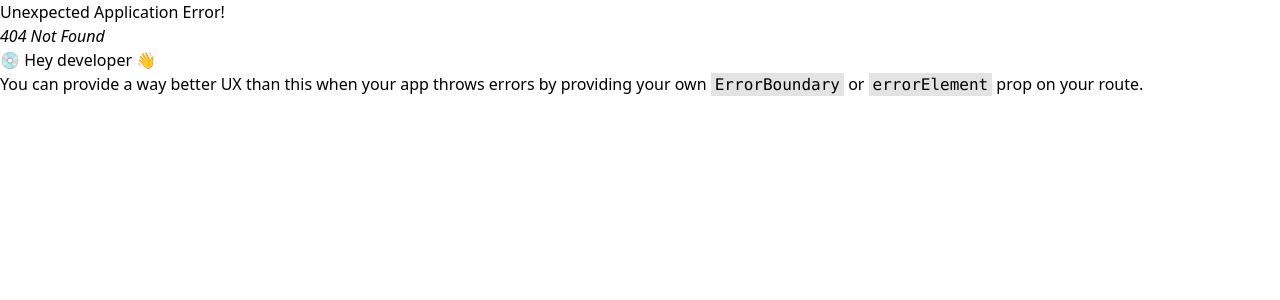
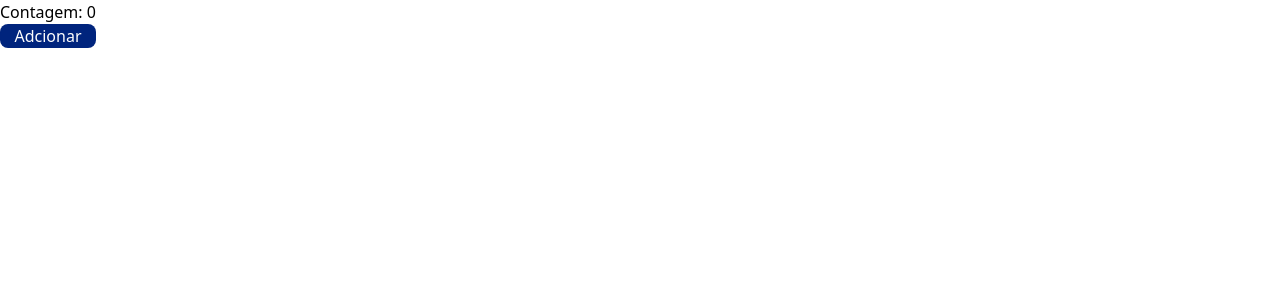
Before and after one commit to jobsontn/react-mouratech02, a React (Create React App) app: page /exemplo1 in a window 1280 px wide. Before the commit this address had no page. Shown: the top 300 px of the page. Built offline with nearby package versions, Linux system fonts and the light colour scheme.

Commit message:
Exemplo React Hooks

```diff
--- a/package.json
+++ b/package.json
@@ -37,12 +37,6 @@
     ]
   },
   "devDependencies": {
-    "eslint": "^8.36.0",
-    "eslint-config-airbnb": "^19.0.4",
-    "eslint-plugin-import": "^2.27.5",
-    "eslint-plugin-jsx-a11y": "^6.7.1",
-    "eslint-plugin-react": "^7.32.2",
-    "eslint-plugin-react-hooks": "^4.6.0",
     "tailwindcss": "^3.2.7"
   }
 }
--- /dev/null
+++ b/src/pages/Exemplo1.jsx
@@ -0,0 +1,27 @@
+import React, { useEffect, useState } from 'react';
+
+function Exemplo1() {
+  const [count, setCount] = useState(0);
+
+  useEffect(() => {
+    // Atualiza o título do documento usando a API do browser
+    document.title = `Você clicou ${count} vezes`;
+  });
+
+
+  function incrementar(){
+    setCount(count + 1);
+  }
+
+  return (
+    <div>
+      <h1>Contagem: {count}</h1>
+      <button onClick={incrementar} className="bg-azulEscuro text-branco rounded-lg w-24">
+        Adcionar
+      </button>
+
+    </div>
+  );
+}
+
+export default Exemplo1;
--- a/src/routes.jsx
+++ b/src/routes.jsx
@@ -1,9 +1,11 @@
 import React from 'react';
+import Exemplo1 from './pages/Exemplo1';
 import HomePage from './pages/HomePage';
 import LoginPage from './pages/LoginPage';
 
 const routes = [
   { path: '/', element: <HomePage /> },
   { path: '/login', element: <LoginPage /> },
+  { path: '/exemplo1', element: <Exemplo1 /> },
 ];
 export default routes;
```
Also changed, not shown: .eslintrc.json.txt (renamed from .eslintrc.json), 1 other file (tests, documents, lock files or other folders).
